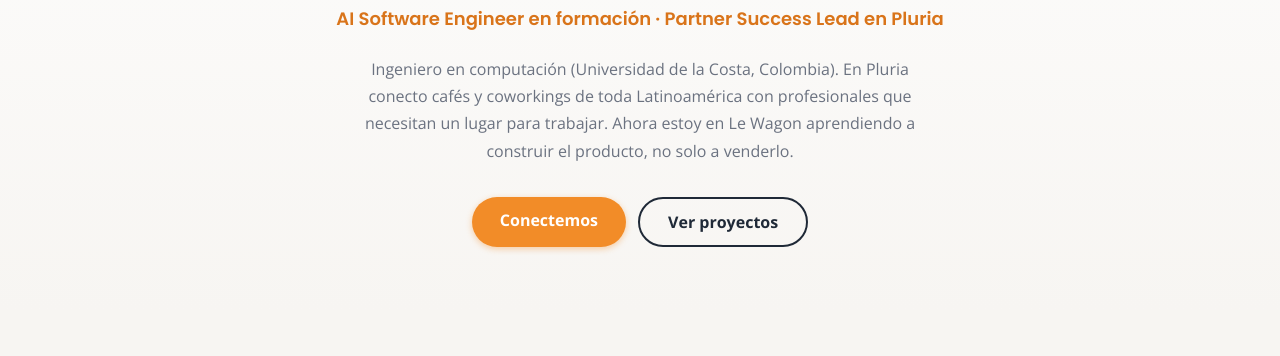
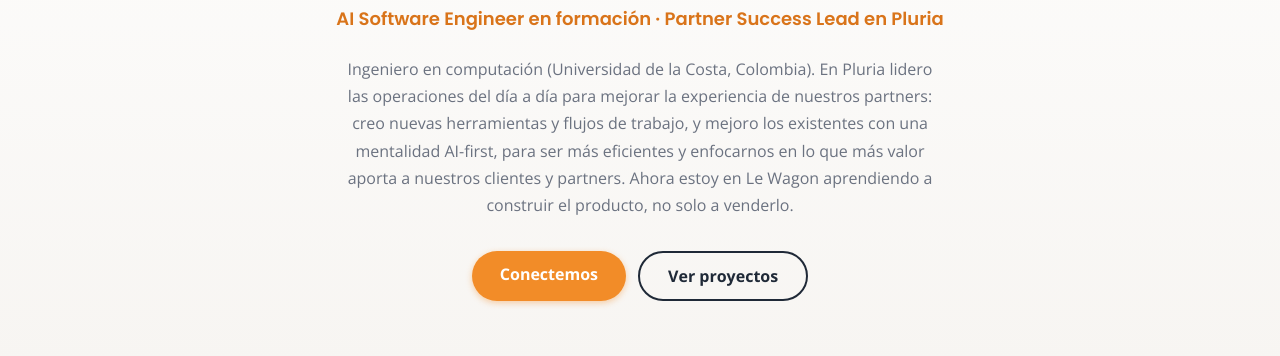
Before and after one commit to juanbolivarf/profile, a plain HTML site: page index.html in a window 1280 px wide. Shown: the part 384-740 px from the top of the page. Drawn offline with nearby package versions, Linux system fonts and the light colour scheme.

Commit message:
Update bio: AI-first partner ops

```diff
--- a/index.html
+++ b/index.html
@@ -26,8 +26,10 @@
         <h1>Juan Bolívar Ferrer</h1>
         <h2>AI Software Engineer en formación · Partner Success Lead en Pluria</h2>
         <p>
-          Ingeniero en computación (Universidad de la Costa, Colombia). En Pluria conecto cafés y
-          coworkings de toda Latinoamérica con profesionales que necesitan un lugar para trabajar.
+          Ingeniero en computación (Universidad de la Costa, Colombia). En Pluria lidero las operaciones
+          del día a día para mejorar la experiencia de nuestros partners: creo nuevas herramientas y flujos
+          de trabajo, y mejoro los existentes con una mentalidad AI-first, para ser más eficientes y
+          enfocarnos en lo que más valor aporta a nuestros clientes y partners.
           Ahora estoy en Le Wagon aprendiendo a construir el producto, no solo a venderlo.
         </p>
         <div class="banner-actions">
```
